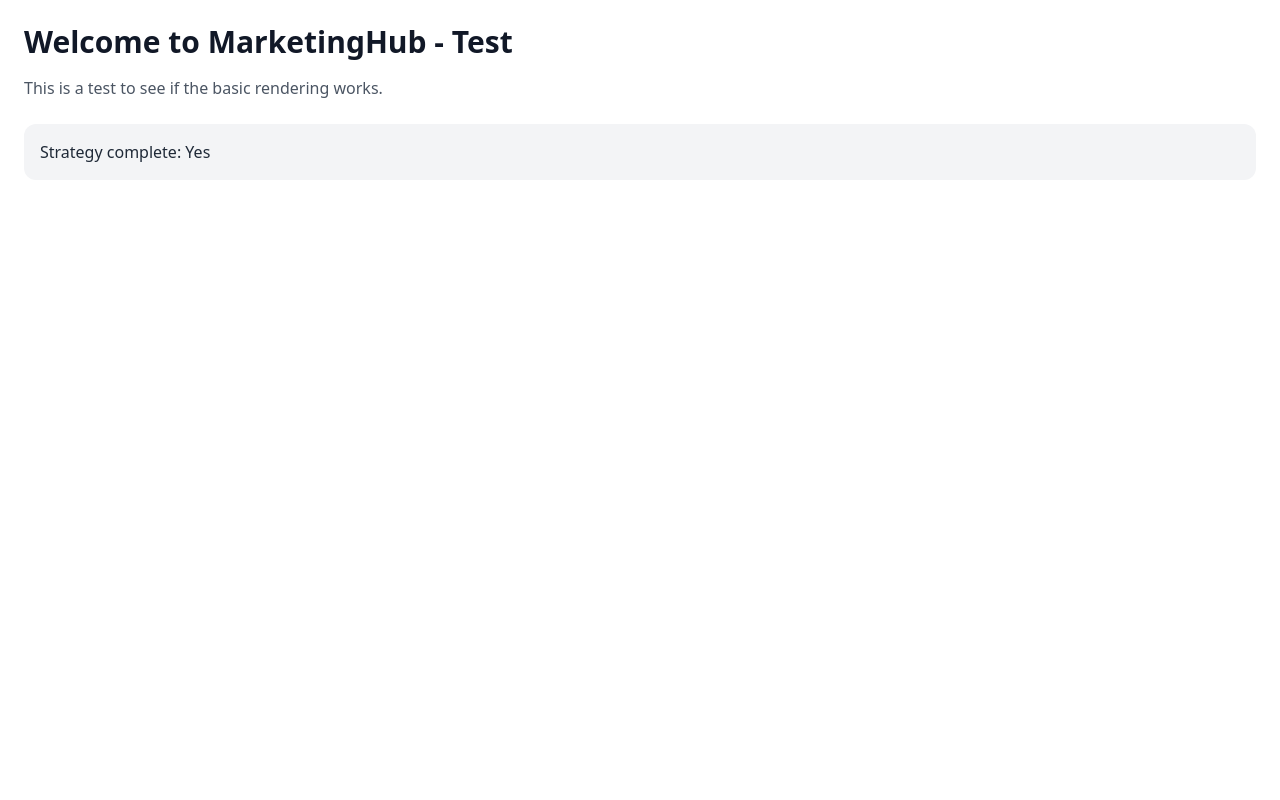
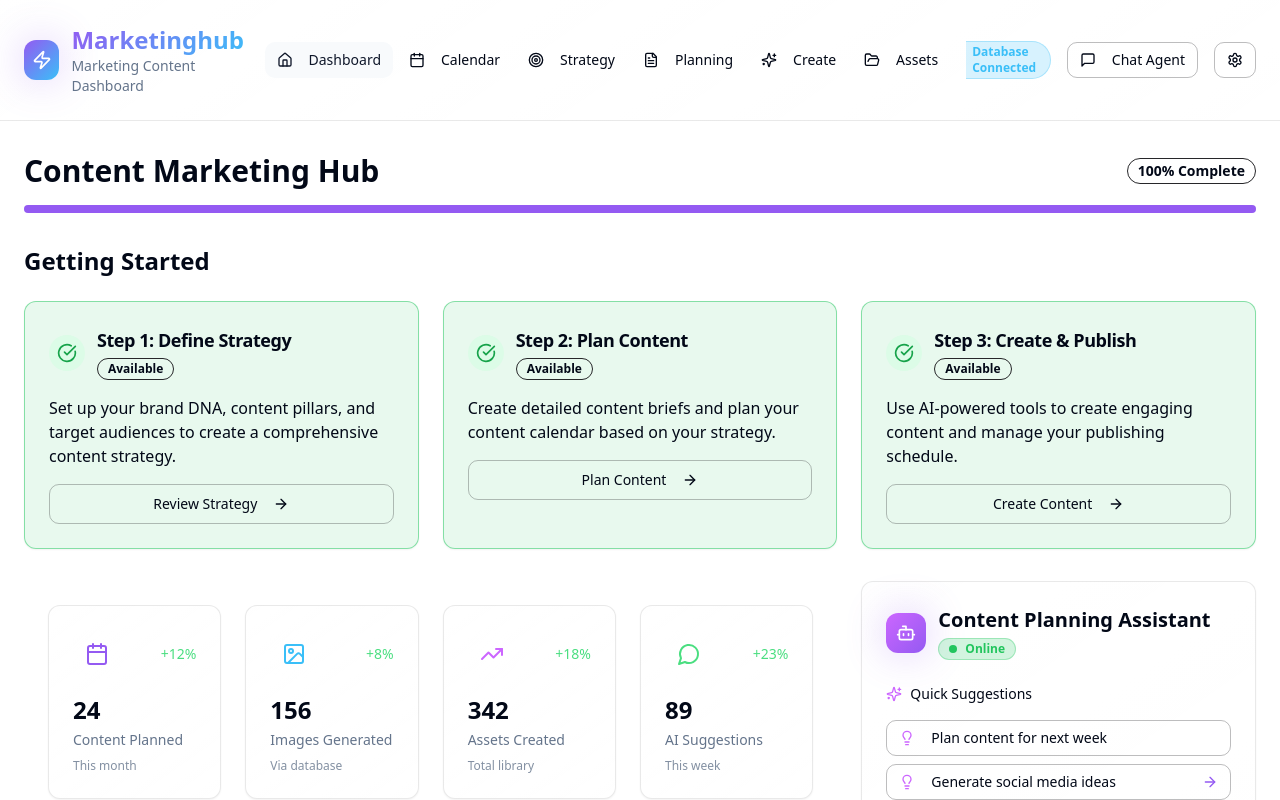
Before and after one commit to guidingv/n8n-spark-studio, a React (Vite) app: page / in a window 1280 px wide. Shown: the top 800 px of the page. Built offline with nearby package versions, Linux system fonts and the light colour scheme; the HTML template or start-up script is replaced by a standard one.

Commit message:
Update routing and content
Update the routing to display "Welcome to MarketingHub" and the test message.

```diff
--- a/src/pages/Index.tsx
+++ b/src/pages/Index.tsx
@@ -102,18 +102,75 @@ const Index = () => {
     </Card>
   );
 
-  console.log("About to render Index JSX");
   return (
-    <div className="min-h-screen bg-white">
-      <div className="p-6">
-        <h1 className="text-3xl font-bold text-gray-900 mb-4">
-          Welcome to MarketingHub - Test
-        </h1>
-        <p className="text-gray-600">
-          This is a test to see if the basic rendering works.
-        </p>
-        <div className="mt-6 p-4 bg-gray-100 rounded-lg">
-          <p className="text-gray-800">Strategy complete: {isStrategyComplete ? 'Yes' : 'No'}</p>
+    <div className="min-h-screen bg-background">
+      <DashboardHeader />
+
+      <div className="container mx-auto px-6 py-8">
+        {/* Progress Overview */}
+        <div className="mb-8">
+          <div className="flex items-center justify-between mb-4">
+            <h1 className="text-3xl font-bold text-foreground">Content Marketing Hub</h1>
+            <Badge variant="outline" className="text-sm">
+              {overallProgress}% Complete
+            </Badge>
+          </div>
+          <div className="w-full bg-muted rounded-full h-2">
+            <div
+              className="bg-primary h-2 rounded-full transition-all duration-300"
+              style={{ width: `${overallProgress}%` }}
+            />
+          </div>
+        </div>
+
+        {/* Getting Started Steps */}
+        <div className="mb-8">
+          <h2 className="text-2xl font-semibold text-foreground mb-6">Getting Started</h2>
+          <div className="grid gap-6 md:grid-cols-1 lg:grid-cols-3">
+            <StepCard
+              step={1}
+              title="Define Strategy"
+              description="Set up your brand DNA, content pillars, and target audiences to create a comprehensive content strategy."
+              icon={Target}
+              status={getStepStatus(1)}
+              action={isStrategyComplete ? "Review Strategy" : "Start Strategy"}
+              link="/strategy"
+            />
+
+            <StepCard
+              step={2}
+              title="Plan Content"
+              description="Create detailed content briefs and plan your content calendar based on your strategy."
+              icon={FileText}
+              status={getStepStatus(2)}
+              action="Plan Content"
+              link="/planning"
+            />
+
+            <StepCard
+              step={3}
+              title="Create & Publish"
+              description="Use AI-powered tools to create engaging content and manage your publishing schedule."
+              icon={Sparkles}
+              status={getStepStatus(3)}
+              action="Create Content"
+              link="/editor"
+            />
+          </div>
+        </div>
+
+        {/* Dashboard Content */}
+        <div className="grid grid-cols-1 lg:grid-cols-3 gap-6 mb-8">
+          <div className="lg:col-span-2">
+            <KPICards />
+            <div className="mt-6">
+              <ContentCalendar />
+            </div>
+          </div>
+          <div className="space-y-6">
+            <ChatAgent />
+            <ContentManager />
+          </div>
         </div>
       </div>
     </div>
```
